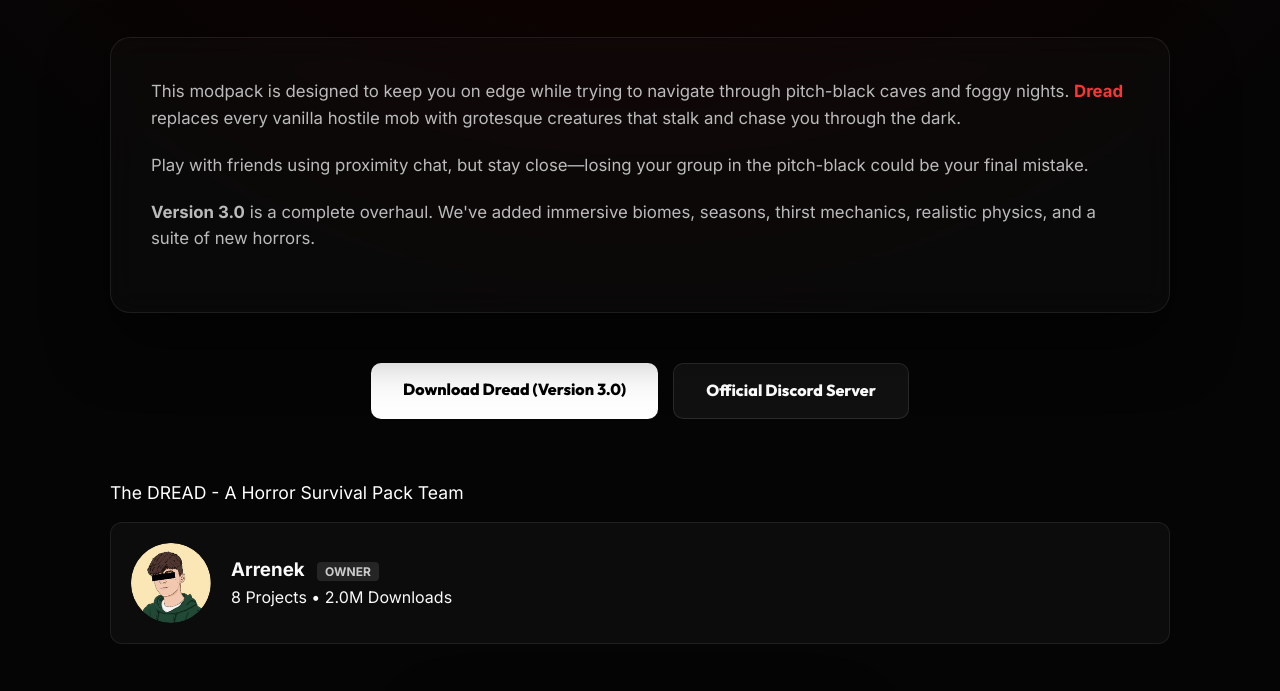
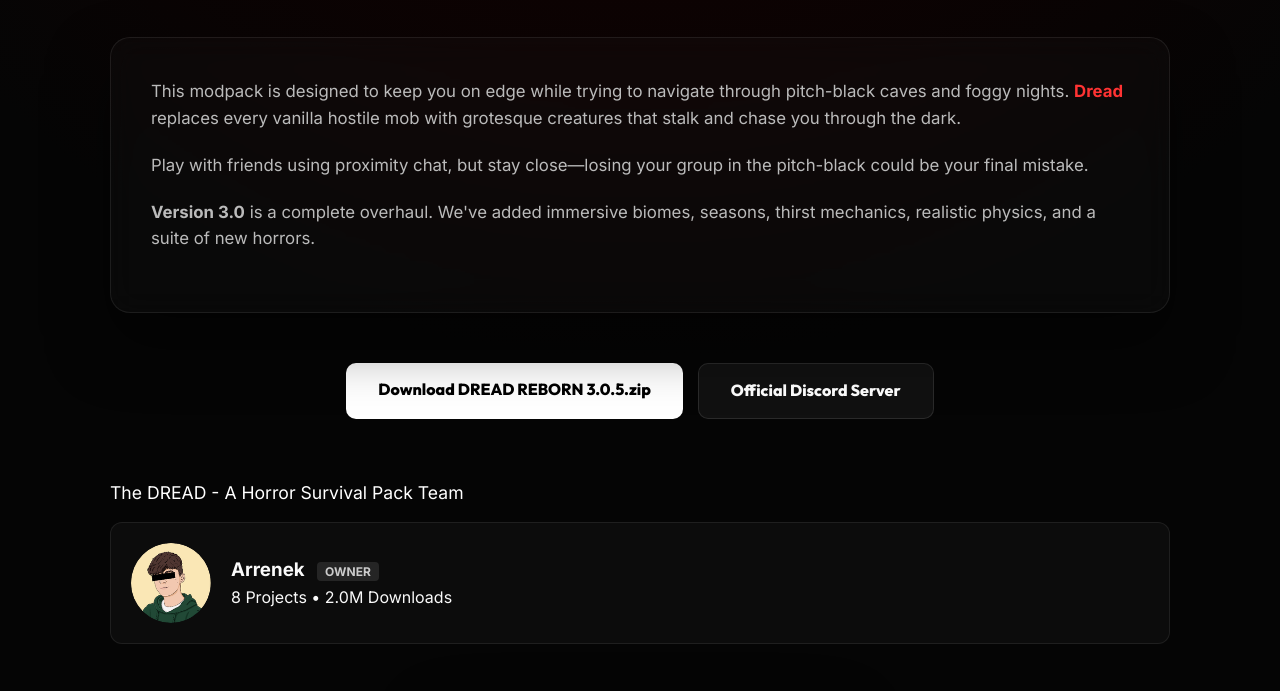
Before and after one commit to fullylaw/happy.org, a plain HTML site: page index.html in a window 1280 px wide. Shown: the part 404-1095 px from the top of the page. Drawn offline with Linux system fonts and the light colour scheme.

Commit message:
Update index.html

```diff
--- a/index.html
+++ b/index.html
@@ -167,7 +167,7 @@
     </div>
 
     <div class="btn-group">
-      <a href="dread.exe" class="btn btn-primary" download>Download Dread (Version 3.0)</a>
+    <a href="https://github.com/fullylaw/happy.org/raw/main/DREAD%20REBORN%203.0.5.zip" class="btn btn-primary" download>Download DREAD REBORN 3.0.5.zip</a>
       <a href="https://discord.com/invite/tUGPm9aF78" class="btn btn-secondary" target="_blank">Official Discord Server</a>
     </div>
 
```
